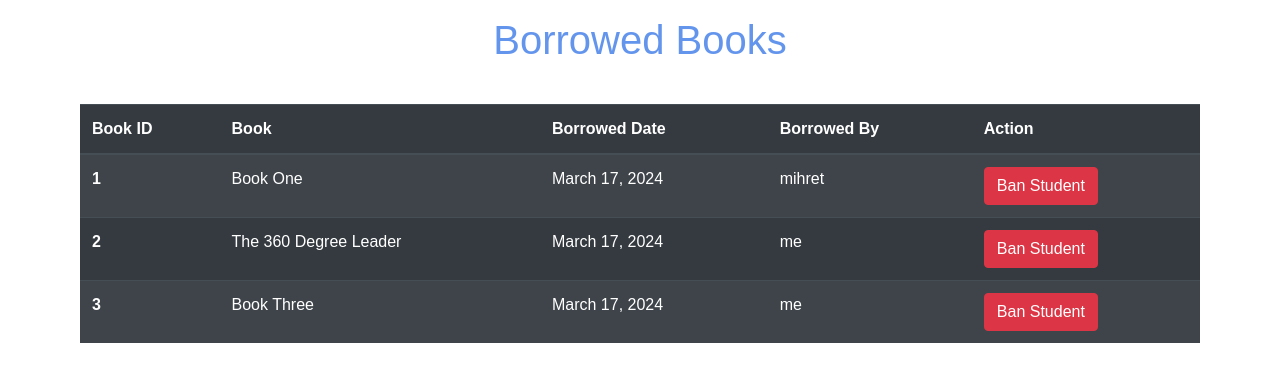
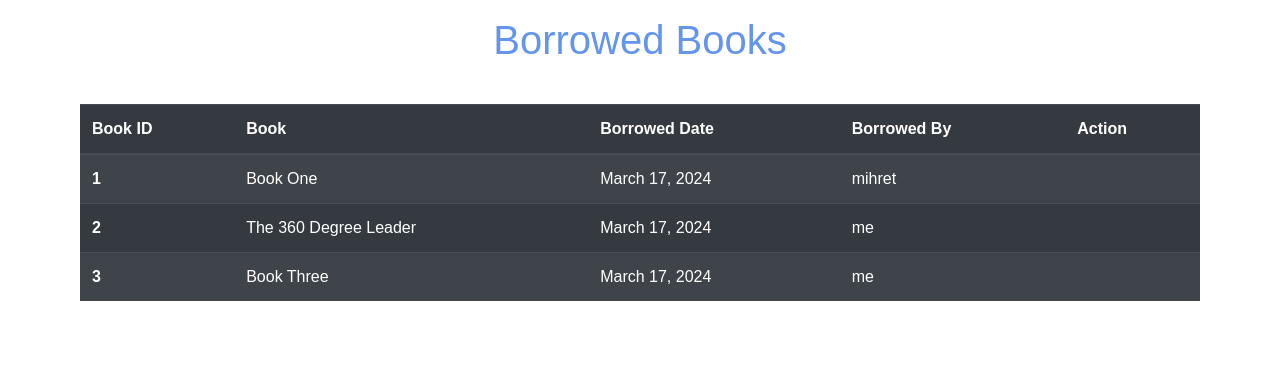
Before and after one commit to tsitiii/GDSC_Library_management_project, a Django app: page /books/Borrowed in a window 1280 px wide. Shown: the part 47-429 px from the top of the page. Run offline with Django 4.2, Linux system fonts and the light colour scheme; data comes from the database, SQL or seed files in the repository.

Commit message:
ban user only for super admin fix

```diff
--- a/library_manage/bookmanagement/templates/bookmanagement/borrowedbook.html
+++ b/library_manage/bookmanagement/templates/bookmanagement/borrowedbook.html
@@ -117,15 +117,19 @@
             <tbody>
               {% for i in books %}
                 <tr>
-                <th scope="row">{{ forloop.counter }} </th>
+                  <th scope="row">{{ forloop.counter }}</th>
                   <td>{{ i.book }}</td>
                   <td>{{ i.borrow_date }}</td>
                   <td>{{ i.user }}</td>
-                <td><a href="ban?userid={{i.user.id}}"><button type="button" class="btn btn-danger">Ban Student</button></a>
+                  <td>
+                    {% if user.is_superuser %}
+                      <a href="ban?userid={{ i.user.id }}"><button type="button" class="btn btn-danger">Ban Student</button></a>
+                    {% endif %}
                   </td>
                 </tr>
               {% endfor %}
             </tbody>
+
           </table>
     </table>
   </div>
```
Lines whose indentation alone changed are shown as unchanged.
